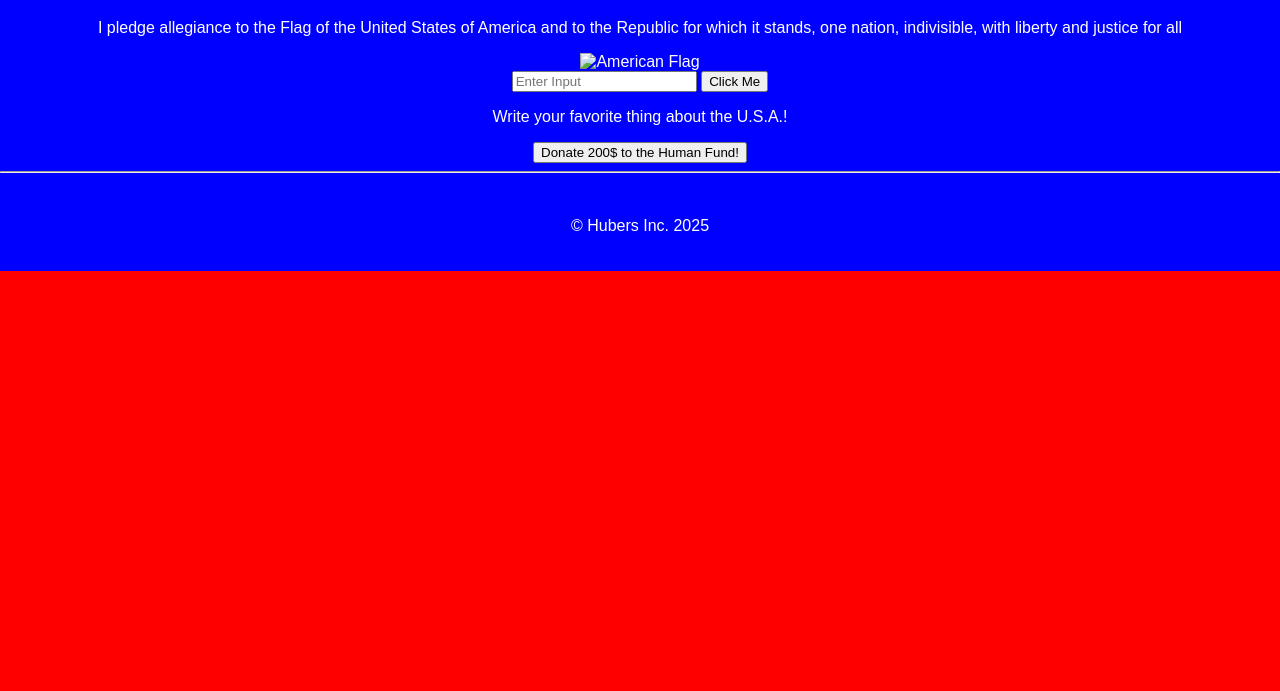
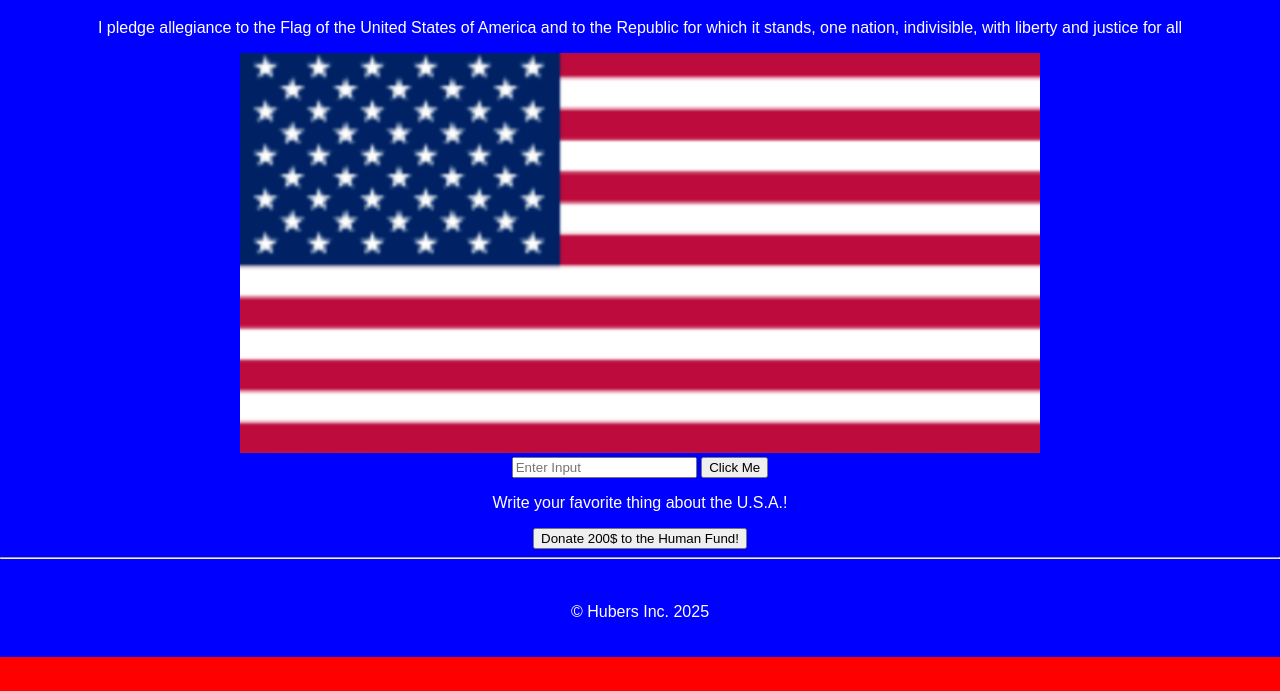
Before and after one commit to Cole2626/first-webapp-ColeHubers, a plain HTML site: page index.html in a window 1280 px wide. Shown: the part 109-800 px from the top of the page. Drawn offline with Linux system fonts and the light colour scheme.

Commit message:
Update index.html

```diff
--- a/index.html
+++ b/index.html
@@ -22,7 +22,7 @@
         <main>
             <h1>The USA</h1>
             <p>I pledge allegiance to the Flag of the United States of America and to the Republic for which it stands, one nation, indivisible, with liberty and justice for all</p>
-            <img src="/Images/American-Flag.png" alt="American Flag" style="width:800px;height:400px;">
+            <img src="American-Flag.png" alt="American Flag" style="width:800px;height:400px;">
             <br>
             <input id="myInput" placeholder="Enter Input">
             <button id="myBtn">Click Me</button>
```
